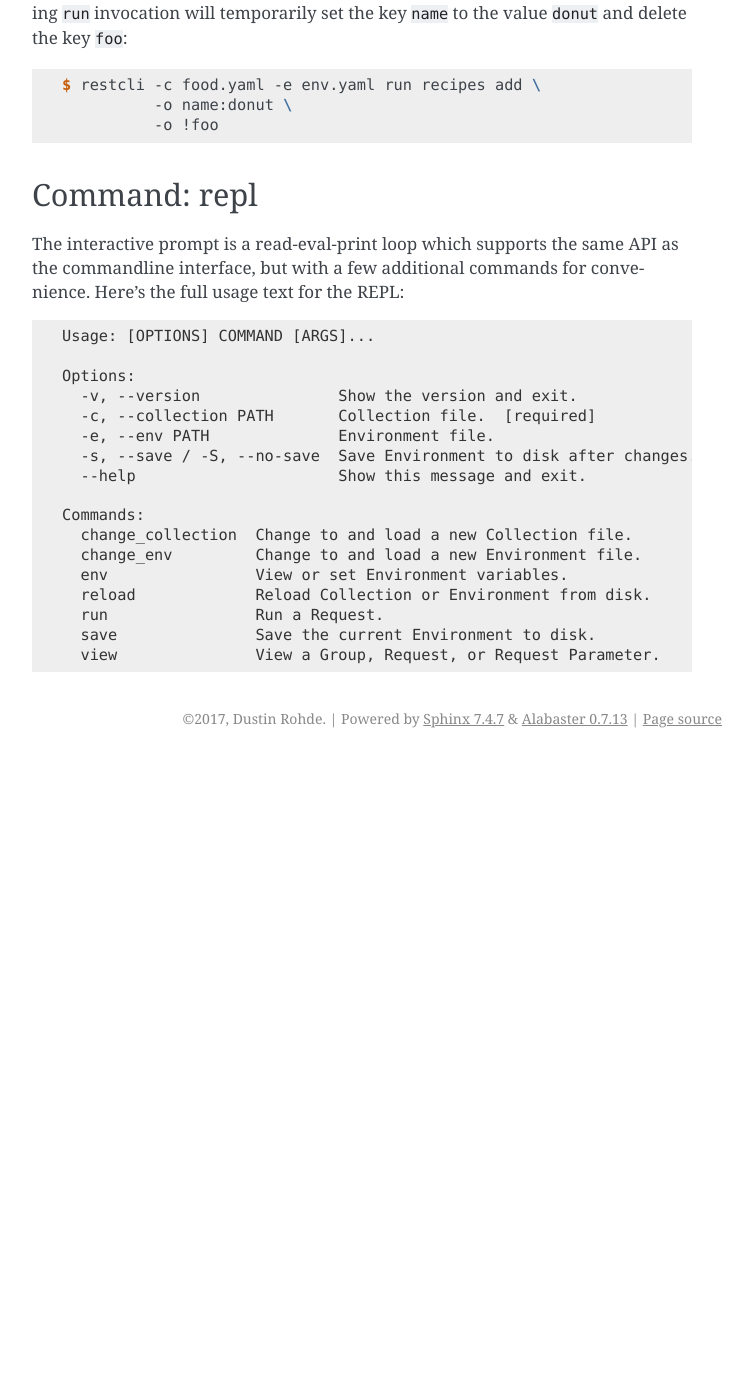
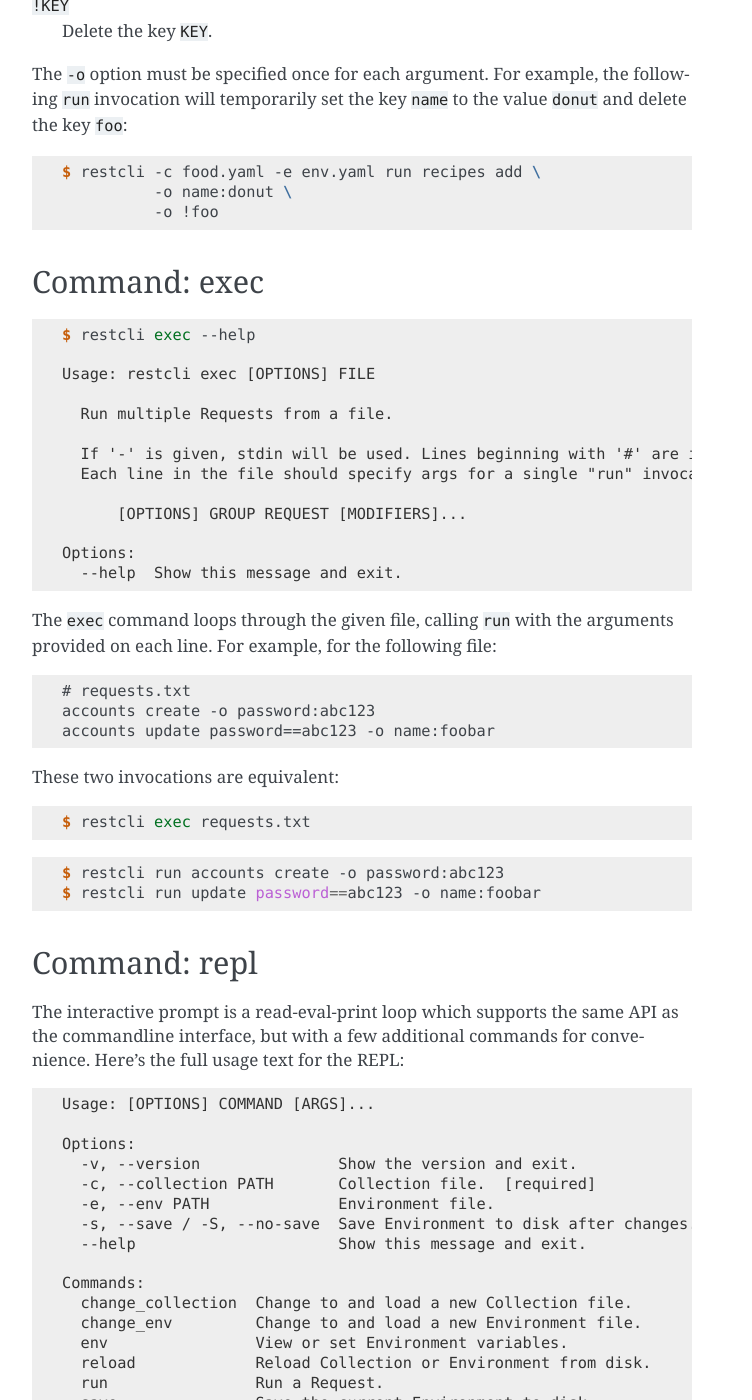
Before and after one commit to augustawind/restcli, a Sphinx documentation site: the page built from docs/usage.rst, in a window 1280 px wide and 1400 px high, scrolled down 1904 px. Shown: the whole window, without its empty margins (388-1140 px from the left). Built offline with Sphinx 7.4.7, drawn with Linux system fonts in a browser that asks for light colours; pages that are not in the unit, such as notebooks, are missing from menus; before the commit the page ends 2662 px from its top, so only the background shows below that; some of the changed text lies outside the part shown.

Commit message:
feat: ignore # lines in exec files, update docs

```diff
--- a/docs/usage.rst
+++ b/docs/usage.rst
@@ -20,6 +20,7 @@ Usage
 
     Commands:
       env   View or set Environment variables.
+      exec  Run multiple Requests from a file.
       repl  Start an interactive prompt.
       run   Run a Request.
       view  View a Group, Request, or Request Parameter.
@@ -27,7 +28,10 @@ Usage
 The available commands are:
 
 `Command: run`_
-    Run a Request, writing the response to stdout.
+    Run a Request.
+
+`Command: exec`_
+    Run multiple Requests from a file.
 
 `Command: view`_
     Inspect the contents of a Group, Request, or Request attribute.
@@ -52,7 +56,7 @@ Command: run
 
     Usage: restcli run [OPTIONS] GROUP REQUEST [MODIFIERS]...
 
-    Run a Request.
+      Run a Request.
 
     Options:
       -o, --override-env TEXT  Override Environment variables.
@@ -106,6 +110,47 @@ following ``run`` invocation will temporarily set the key ``name`` to the value
 
 
 *************
+Command: exec
+*************
+
+.. code-block:: console
+
+    $ restcli exec --help
+
+    Usage: restcli exec [OPTIONS] FILE
+
+      Run multiple Requests from a file.
+
+      If '-' is given, stdin will be used. Lines beginning with '#' are ignored.
+      Each line in the file should specify args for a single "run" invocation:
+
+          [OPTIONS] GROUP REQUEST [MODIFIERS]...
+
+    Options:
+      --help  Show this message and exit.
+
+The ``exec`` command loops through the given file, calling ``run`` with the
+arguments provided on each line. For example, for the following file:
+
+.. code-block:: text
+
+    # requests.txt
+    accounts create -o password:abc123
+    accounts update password==abc123 -o name:foobar
+
+These two invocations are equivalent:
+
+.. code-block:: console
+
+    $ restcli exec requests.txt
+
+.. code-block:: console
+
+    $ restcli run accounts create -o password:abc123
+    $ restcli run update password==abc123 -o name:foobar
+
+
+*************
 Command: repl
 *************
 
```
Also changed, not shown: 1 other file.
